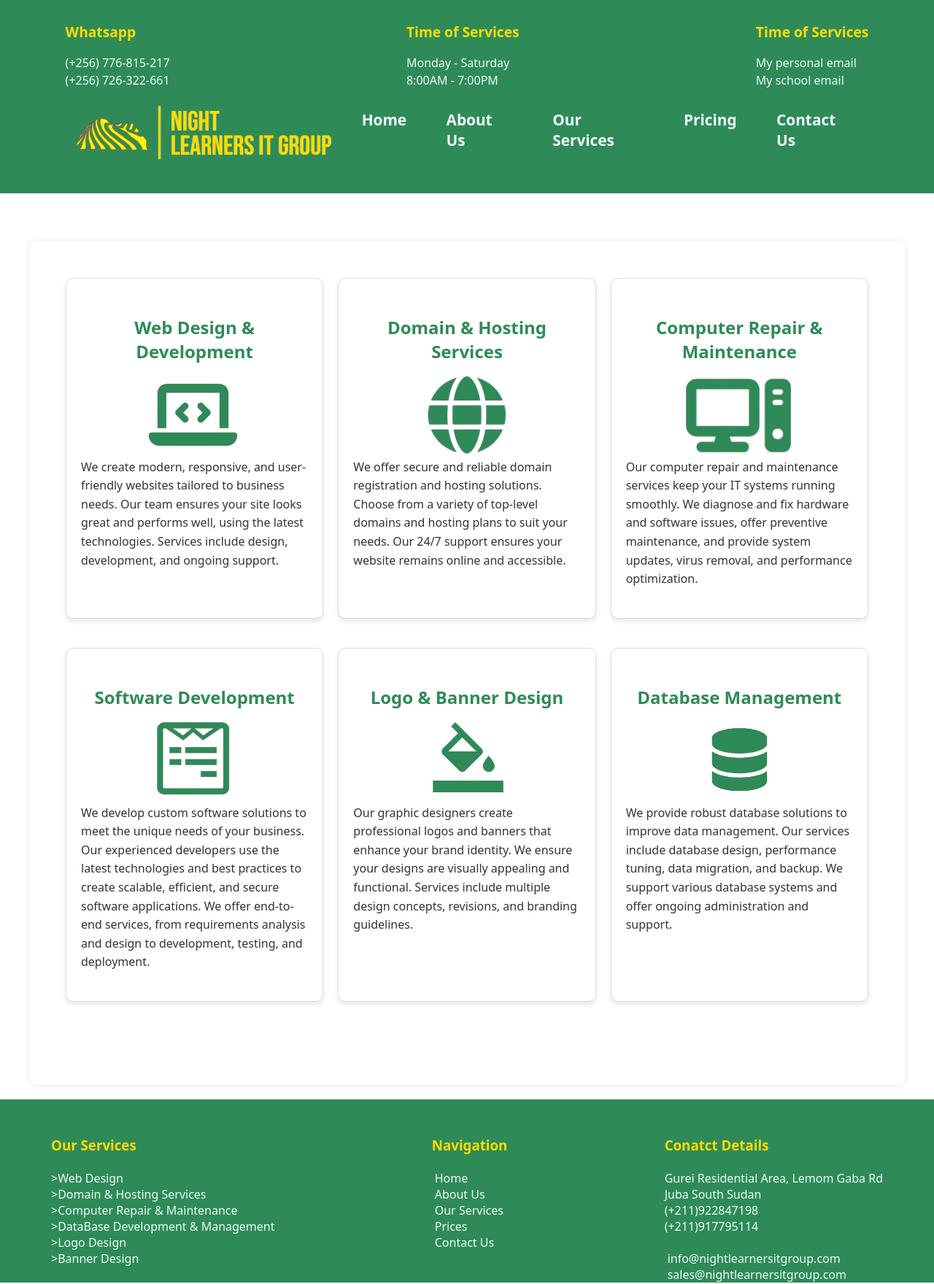
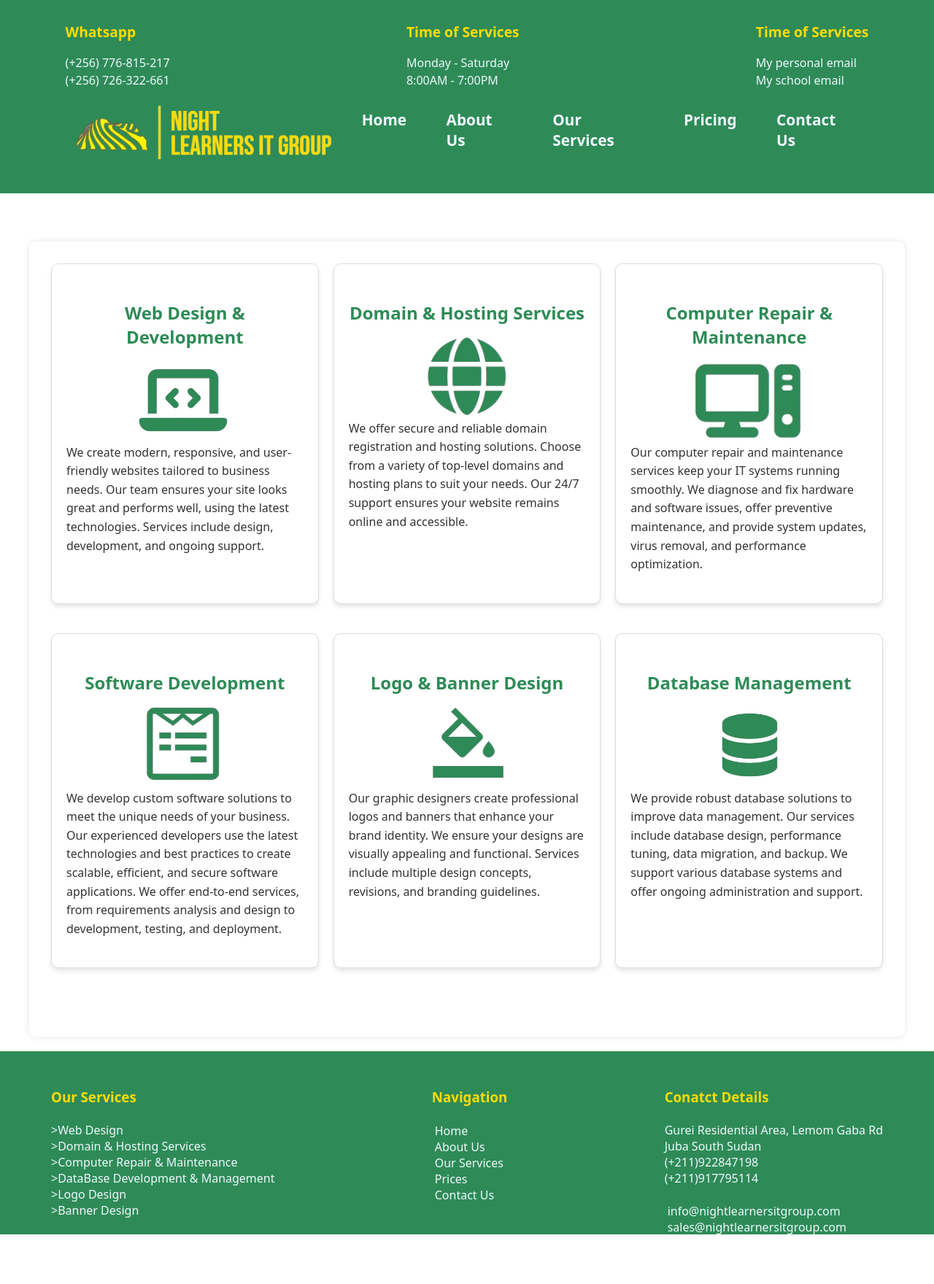
Before and after one commit to ReaganWokorach/IT-Online-Service, a PHP site: page /ourServices.html in a window 1280 px wide. Shown: the whole page at 73% size. After the commit the page ends 1692 px from the top, so only its background shows below. Run offline with PHP 8.4, Linux system fonts and the light colour scheme.

Commit message:
Update ourServices.css

```diff
--- a/ourServices.css
+++ b/ourServices.css
@@ -4,8 +4,8 @@
 .services-container {
     display: flex;
     flex-direction: column;
-    padding: 20px;
-    background-color: #fff;
+    padding: 0px;
+
     max-width: 2000px;
     margin: 0 auto;
 }
```
